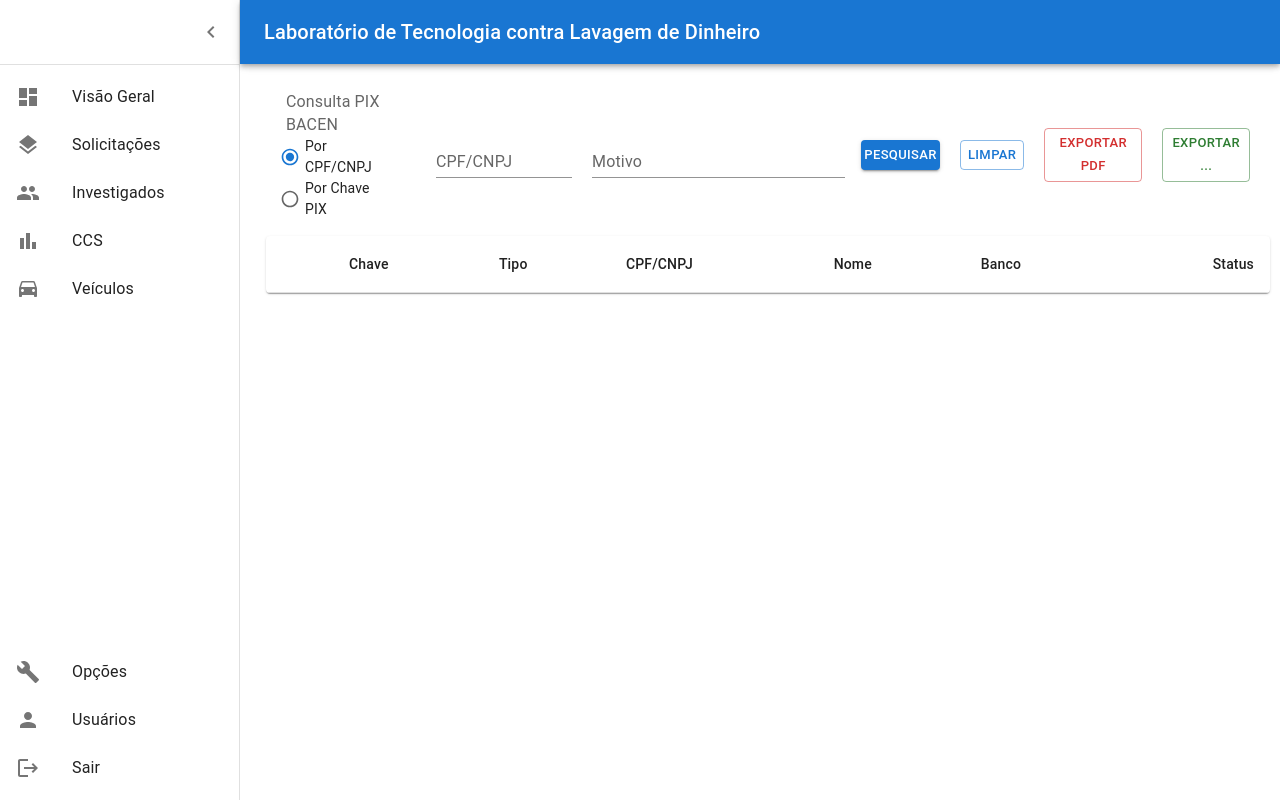
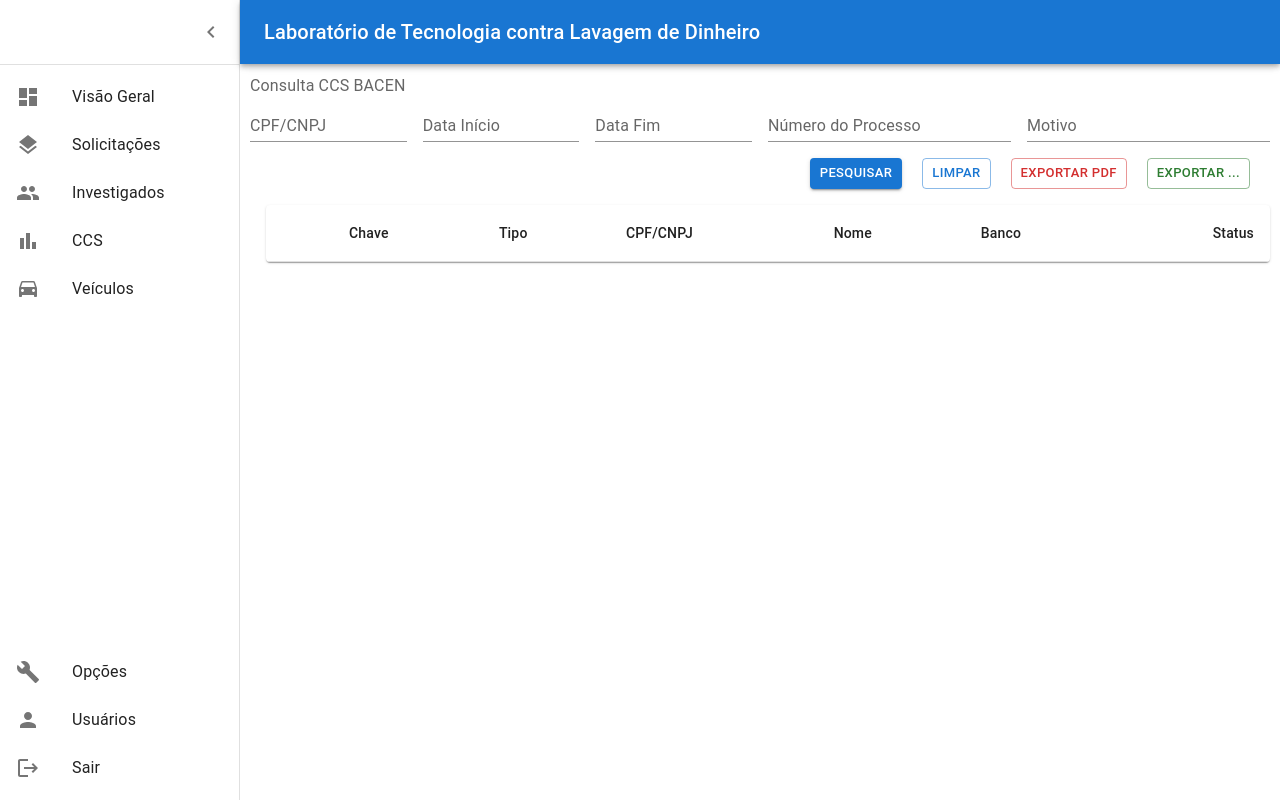
Before and after one commit to eduardorahal/Consulta_PIX_CCS, a Next.js app: page /solicitacoes/ccs in a window 1280 px wide. Built offline with nearby package versions, Linux system fonts and the light colour scheme.

Commit message:
formulario CCS inicial

```diff
--- /dev/null
+++ b/app/api/bacen/ccs/route.js
@@ -0,0 +1,29 @@
+import { NextResponse } from "next/server";
+import axios from "axios";
+
+export async function GET(request) {
+    const { searchParams } = new URL(request.url);
+    let lista = [];
+    let cpfCnpj = searchParams.get('cpfCnpj');
+    let dataInicio = searchParams.get('dataInicio');
+    let dataFim = searchParams.get('dataFim');
+    let numProcesso = searchParams.get('numProcesso');
+    let motivo = searchParams.get('motivo');
+    let config = {
+        method: 'get',
+        maxBodyLength: Infinity,
+        url: 'https://www3.bcb.gov.br/bc_ccs/rest/requisitar-relacionamentos?id-cliente=' + cpfCnpj + '&data-inicio=' + dataInicio + '&data-fim=' + dataFim + '&numero-processo=' + numProcesso + '&motivo=' + motivo,
+        headers: {
+            'Authorization': 'Basic ZWp1ZnMucy1hcGljY3M6Ym9rYTIxMjM=',
+        }
+    };
+
+    const vinculos = await axios.request(config)
+        .then(response => {
+            console.log(JSON.stringify(response.data))
+        })
+        .catch((error) => {
+            console.log(error)
+        })
+    return NextResponse.json(lista)
+}
--- a/app/solicitacoes/ccs/page.jsx
+++ b/app/solicitacoes/ccs/page.jsx
@@ -34,16 +34,14 @@ import DialogTitle from '@mui/material/DialogTitle';
 // Serviços de Geração de Relatórios em PDF, usando pdfmake
 import RelatorioResumidoPIX from '../../relatorios/pix/resumido';
 import RelatorioDetalhadoPIX from '../../relatorios/pix/detalhado';
-import LoadingPage from '@/app/loading';
 
-const ConsultaPix = () => {
-
-    // variável para armazenar se a consulta será feita por CPF ou Chave PIX
-    const [value, setValue] = React.useState('cpfCnpj');
+const ConsultaCCS = () => {
 
     // variáveis para armazenar CPF, CNPJ, Chave PIX e Motivo da consulta
     const [cpfCnpj, setCpfCnpj] = React.useState('');
-    const [chave, setChave] = React.useState('');
+    const [dataInicio, setDataInicio] = React.useState('');
+    const [dataFim, setDataFim] = React.useState('');
+    const [numProcesso, setNumProcesso] = React.useState('');
     const [motivo, setMotivo] = React.useState('');
 
     // variável de controle de abertura de popup para Exportação de Dados
@@ -85,43 +83,26 @@ const ConsultaPix = () => {
     }
 
     // Chamada da API para Buscar Chaves PIX no Banco Central
-    const buscaPIX = async () => {
+    const buscaCCS = async () => {
 
-        if (value === 'cpfCnpj' && cpfCnpj != '' && motivo != '') {
-            await axios.get('/api/bacen/pix/cpfCnpj?cpfCnpj=' + cpfCnpj + '&motivo=' + motivo)
+        if (cpfCnpj != '' && dataInicio != '' && dataFim != '' && numProcesso != '' && motivo != '') {
+            await axios.get('/api/bacen/ccs?cpfCnpj=' + cpfCnpj + '&dataInicio=' + dataInicio + '&dataFim=' + dataFim + '&numProcesso=' + numProcesso + '&motivo=' + motivo)
                 .then(response => response.data[0])
                 .then((vinculos) => {
                     if (vinculos.length == 0 || vinculos == '0002 - ERRO_CPF_CNPJ_INVALIDO') {
                         setErrorDialog(true)
                     } else {
-                        vinculos.map((vinculo) => {
-                            setLista((lista) => [...lista, vinculo])
-                        })
+                        console.log(vinculos)
+                        // vinculos.map((vinculo) => {
+                        //     setLista((lista) => [...lista, vinculo])
+                        // })
                     }
                 })
                 .catch(err => console.error(err))
             setCpfCnpj('')
             setMotivo('')
         } else {
-            if (value === 'chave' && chave != '' && motivo != '') {
-                await axios.get('/api/bacen/pix/chave?chave=' + chave + '&motivo=' + motivo)
-                    .then((response) => {
-                        return response.data
-                    })
-                    .then((vinculo) => {
-                        vinculo.map((vinculo) => {
-                            setLista((lista) => [...lista, vinculo])
-                        })
-                        if (vinculo.length == 0) {
-                            setErrorDialog(true)
-                        }
-                    })
-                    .catch(err => console.error(err))
-                setChave('')
-                setMotivo('')
-            } else {
             alert('Necessário preencher todos os campos!')
-            }
         }
     }
 
@@ -131,7 +112,6 @@ const ConsultaPix = () => {
         const [open, setOpen] = React.useState(false);
         return (
             <React.Fragment>
-                <React.Suspense fallback={<TableRow>Loading...</TableRow>}>
                 <TableRow
                     key={item.chave}
                     sx={{ '& > *': { borderBottom: 'unset' } }}
@@ -203,7 +183,6 @@ const ConsultaPix = () => {
                         ) : <></>}
                     </TableCell>
                 </TableRow>
-                </React.Suspense>
             </React.Fragment>
         )
     }
@@ -281,33 +260,26 @@ const ConsultaPix = () => {
     return (
         <Box style={{ margin: 10 }}>
             <Grid container spacing={2}>
-                <Grid item xs={2} md={2}>
-                    <FormControl style={{ verticalAlign: 'middle', marginInline: 20 }}>
-                        <FormLabel id="demo-controlled-radio-buttons-group" style={{ fontSize: 16 }}>Consulta PIX BACEN</FormLabel>
-                        <RadioGroup
-                            aria-labelledby="demo-controlled-radio-buttons-group"
-                            name="controlled-radio-buttons-group"
-                            value={value}
-                            onChange={handleChange}
-                        >
-                            <FormControlLabel id="cpf_cnpj" value="cpfCnpj" control={<Radio size='small' style={{ margin: 0, alignItems: 'center', padding: 5 }} />} label={<Typography style={{ fontSize: 14 }}>Por CPF/CNPJ</Typography>} />
-                            <FormControlLabel value="chave" control={<Radio size='small' style={{ margin: 0, alignItems: 'center', padding: 5 }} />} label={<Typography style={{ fontSize: 14 }}>Por Chave PIX</Typography>} />
-                        </RadioGroup>
-                    </FormControl>
+                    <FormLabel style={{ fontSize: 16 }}>Consulta CCS BACEN</FormLabel>
+                    <Grid container spacing={2}>
+                        <Grid item xs={2} md={2} xl={2} >
+                            <TextField fullWidth style={{}} value={cpfCnpj} onChange={(e) => formatarCampo(e)} size="small" id="standard-basic" label="CPF/CNPJ" variant="standard" placeholder='CPF/CNPJ' />
                         </Grid>
-                <Grid item xs={5} md={5} style={{ display: 'flex', alignItems: 'center', justifyContent: 'center' }} >
-                    {value === 'cpfCnpj' ?
-                        <TextField style={{ marginInlineEnd: 20 }} value={cpfCnpj} onChange={(e) => formatarCampo(e)} size="small" id="standard-basic" label="CPF/CNPJ" variant="standard" placeholder='CPF/CNPJ' />
-                        : null
-                    }
-                    {value === 'chave' ?
-                        <TextField fullWidth style={{ marginInlineEnd: 20 }} value={chave} onChange={(e) => setChave(e.target.value)} size="small" id="standard-basic" label="Chave PIX" variant="standard" placeholder='Chave PIX' />
-                        : null
-                    }
-                    <TextField fullWidth size="small" id="standard-basic" label="Motivo" variant="standard" placeholder='Motivo' value={motivo} onChange={(e) => setMotivo(e.target.value)} />
+                        <Grid item xs={2} md={2} xl={2} >
+                            <TextField fullWidth style={{}} size="small" id="standard-basic" label="Data Início" variant="standard" placeholder='Data Início' value={dataInicio} onChange={(e) => setDataInicio(e.target.value)} />
                         </Grid>
-                <Grid item xs={5} md={5} style={{ display: 'flex', alignItems: 'center', justifyContent: 'right' }} >
-                    <Button style={{ marginInlineEnd: 20 }} variant="contained" size="small" onClick={buscaPIX} >
+                        <Grid item xs={2} md={2} xl={2} >
+                            <TextField fullWidth style={{}} size="small" id="standard-basic" label="Data Fim" variant="standard" placeholder='Data Fim' value={dataFim} onChange={(e) => setDataFim(e.target.value)} />
+                        </Grid>
+                        <Grid item xs={3} md={3} xl={3} >
+                            <TextField fullWidth style={{}} size="small" id="standard-basic" label="Número do Processo" variant="standard" placeholder='Número do Processo' value={numProcesso} onChange={(e) => setNumProcesso(e.target.value)} />
+                        </Grid>
+                        <Grid item xs={3} md={3} xl={3} >
+                            <TextField fullWidth style={{}} size="small" id="standard-basic" label="Motivo" variant="standard" placeholder='Motivo' value={motivo} onChange={(e) => setMotivo(e.target.value)} />
+                        </Grid>
+                    </Grid>
+                <Grid item xs={12} md={12} style={{ display: 'flex', alignItems: 'right', justifyContent: 'right' }} >
+                    <Button style={{ marginInlineEnd: 20 }} variant="contained" size="small" onClick={buscaCCS} >
                         Pesquisar
                     </Button>
                     <Button style={{ marginInlineEnd: 20 }} variant="outlined" size="small" onClick={() => setLista([])} >
@@ -351,4 +323,4 @@ const ConsultaPix = () => {
     )
 }
 
-export default ConsultaPix
+export default ConsultaCCS
--- a/app/solicitacoes/page.jsx
+++ b/app/solicitacoes/page.jsx
@@ -9,7 +9,7 @@ const Solicitacoes = () => {
             <Box width='300px' padding='20px'>
                 <Card sx={{ minWidth: 275, minHeight: 200 }}>
                     <CardActionArea component={Link} href="/solicitacoes/formLab">
-                        <CardContent>
+                        <CardContent sx={{ minWidth: 275, minHeight: 200 }}>
                             <Typography variant="h5" component="div" align='center' padding='10px'>
                                 LAB-LD
                             </Typography>
@@ -23,7 +23,7 @@ const Solicitacoes = () => {
             <Box width='300px' padding='20px'>
                 <Card sx={{ minWidth: 275, minHeight: 200 }}>
                     <CardActionArea  component="a" href="/solicitacoes/pix">
-                        <CardContent>
+                        <CardContent sx={{ minWidth: 275, minHeight: 200 }}>
                             <Typography variant="h5" component="div" align='center' padding='10px'>
                                 Consulta PIX
                             </Typography>
@@ -37,7 +37,7 @@ const Solicitacoes = () => {
             <Box width='300px' padding='20px'>
                 <Card sx={{ minWidth: 275, minHeight: 200 }}>
                     <CardActionArea  component="a" href="/solicitacoes/ccs">
-                        <CardContent>
+                        <CardContent sx={{ minWidth: 275, minHeight: 200 }}>
                             <Typography variant="h5" component="div" align='center' padding='10px'>
                                 Consulta CCS
                             </Typography>
```
Lines whose indentation alone changed are shown as unchanged.
